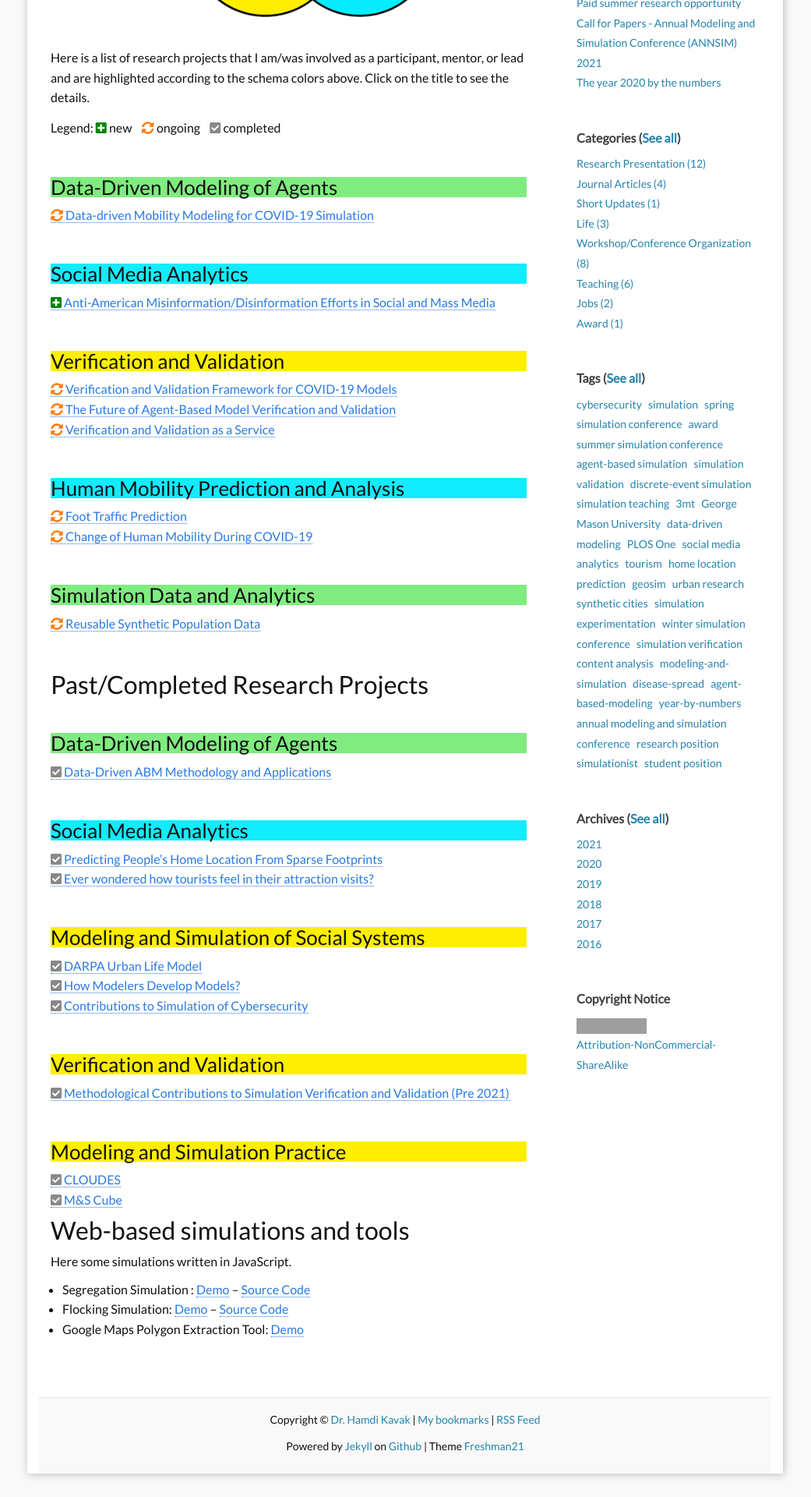
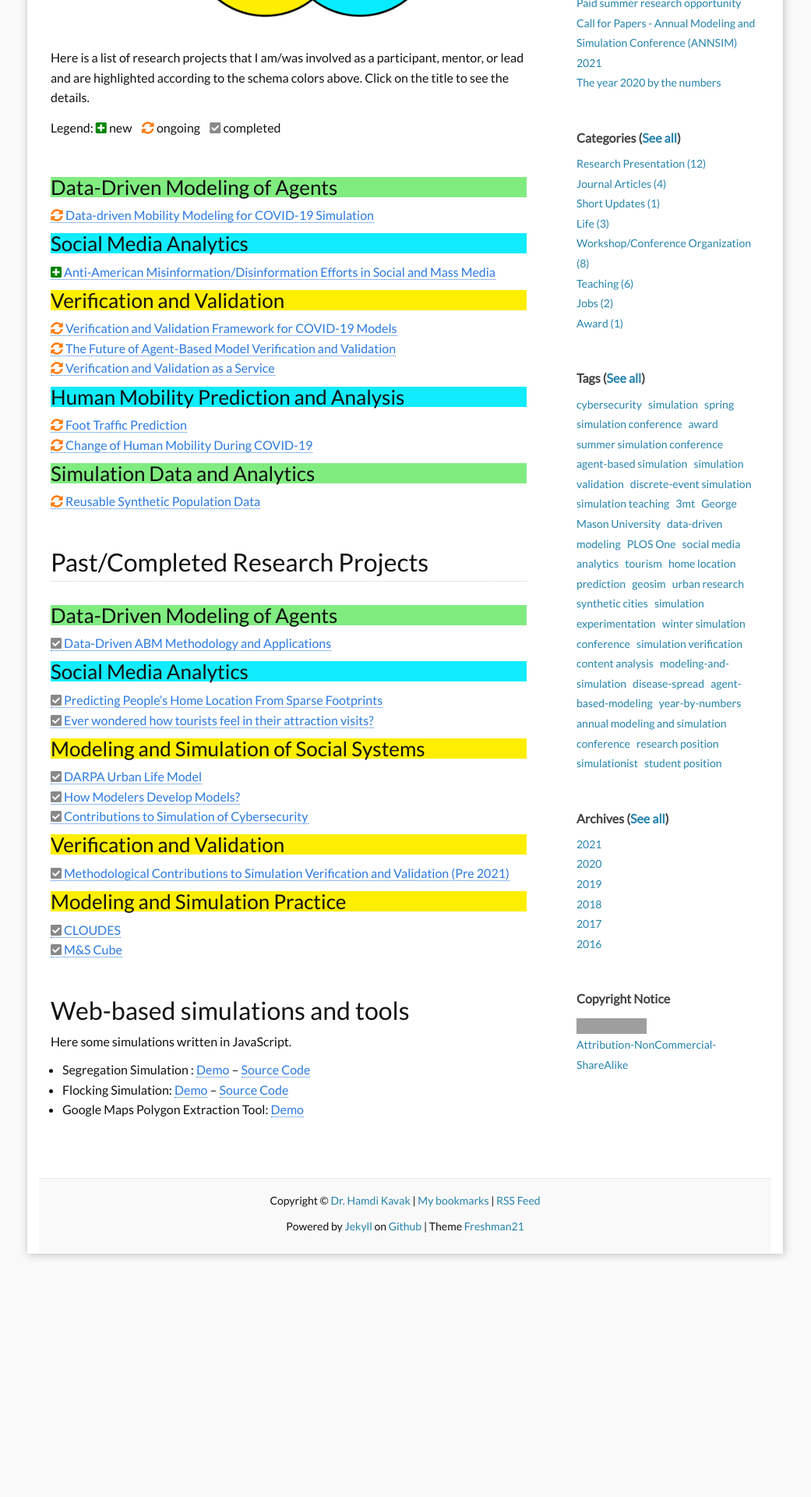
Before and after one commit to hamdikavak/hamdikavak.github.io, a Jekyll site: the page built from c0_research.md, in a window 1280 px wide. Shown: the part 750-2670 px from the top of the page at 78% size, without its empty margins (120-1161 px from the left). Built offline with Jekyll 4.4.1, drawn with Linux system fonts in a browser that asks for light colours; nearby versions of some CDN libraries; after the commit the page ends 2388 px from its top, so only the background shows below that; grey boxes are pictures that could not be loaded.

Commit message:
Research page layout changed

```diff
--- a/c0_research.md
+++ b/c0_research.md
@@ -33,54 +33,46 @@ Legend: <i style="color:#008500" class="fas fa-plus-square"></i> new &nbsp;&nbsp
 <h3 class="hl_DSForMS">Data-Driven Modeling of Agents</h3>
 [<i style="color:#FE7B0E" class="fas fa-sync-alt"></i> Data-driven Mobility Modeling for COVID-19 Simulation]({{ site.baseurl }}/research/data-driven-mobility-covid-19/)
 
-<br/>
 <h3 class="hl_DSOnly">Social Media Analytics</h3>
 [<i style="color:#008500" class="fas fa-plus-square"></i> Anti-American Misinformation/Disinformation Efforts in Social and Mass Media]({{ site.baseurl }}/research/social-media-misinformation/)
 
-<br/>
 <h3 class="hl_MSOnly">Verification and Validation</h3>
 [<i style="color:#FE7B0E" class="fas fa-sync-alt"></i> Verification and Validation Framework for COVID-19 Models]({{ site.baseurl }}/research/verification-and-validation-covid-models/)
 [<i style="color:#FE7B0E" class="fas fa-sync-alt"></i> The Future of Agent-Based Model Verification and Validation]({{ site.baseurl }}/research/verification-and-validation-future-abm/)
 [<i style="color:#FE7B0E" class="fas fa-sync-alt"></i> Verification and Validation as a Service]({{ site.baseurl }}/research/verification-and-validation-service/)
 
-<br/>
 <h3 class="hl_DSOnly">Human Mobility Prediction and Analysis</h3>
 [<i style="color:#FE7B0E" class="fas fa-sync-alt"></i> Foot Traffic Prediction]({{ site.baseurl }}/research/human-mobility-foot-traffic/)
 [<i style="color:#FE7B0E" class="fas fa-sync-alt"></i> Change of Human Mobility During COVID-19]({{ site.baseurl }}/research/human-mobility-change-during-covid-19/)
 
-<br/>
 <h3 class="hl_DSForMS">Simulation Data and Analytics</h3>
 [<i style="color:#FE7B0E" class="fas fa-sync-alt"></i> Reusable Synthetic Population Data]({{ site.baseurl }}/research/simulation-data-analytics-reusable-synthetic-population/)
 
 
 <br/>
 ## Past/Completed Research Projects
+<hr/>
 
-<br/>
 <h3 class="hl_DSForMS">Data-Driven Modeling of Agents</h3>
 [<i style="color:#888888" class="fas fa-check-square"></i> Data-Driven ABM Methodology and Applications]({{ site.baseurl }}/research/data-driven-abm-methodology/)
-
-<br/>
 
 <h3 class="hl_DSOnly">Social Media Analytics</h3>
 [<i style="color:#888888" class="fas fa-check-square"></i> Predicting People's Home Location From Sparse Footprints]({{ site.baseurl }}/research/social-media-home-location-prediction/)
 [<i style="color:#888888" class="fas fa-check-square"></i> Ever wondered how tourists feel in their attraction visits?]({{ site.baseurl }}/research/social-media-attraction-visit-sentiment/)
 
-<br/>
 <h3 class="hl_MSOnly">Modeling and Simulation of Social Systems</h3>
 [<i style="color:#888888" class="fas fa-check-square"></i> DARPA Urban Life Model]({{ site.baseurl }}/research/modeling-and-simulation-darpa-urban-life/)
 [<i style="color:#888888" class="fas fa-check-square"></i> How Modelers Develop Models?]({{ site.baseurl }}/research/modeling-and-simulation-modeler/)
 [<i style="color:#888888" class="fas fa-check-square"></i> Contributions to Simulation of Cybersecurity]({{ site.baseurl }}/research/modeling-and-simulation-cybersecurity-contributions/)
 
-<br/>
 <h3 class="hl_MSOnly">Verification and Validation</h3>
 [<i style="color:#888888" class="fas fa-check-square"></i> Methodological Contributions to Simulation Verification and Validation (Pre 2021)]({{ site.baseurl }}/research/verification-and-validation-pre2021/)
 
-<br/>
 <h3 class="hl_MSOnly">Modeling and Simulation Practice</h3>
 [<i style="color:#888888" class="fas fa-check-square"></i> CLOUDES]({{ site.baseurl }}/research/cloudes/)
 [<i style="color:#888888" class="fas fa-check-square"></i> M&amp;S Cube]({{ site.baseurl }}/research/ms-cube/)
 
+<br/>
 ## Web-based simulations and tools
 <p>Here some simulations written in JavaScript.</p>
 <ul>
```
